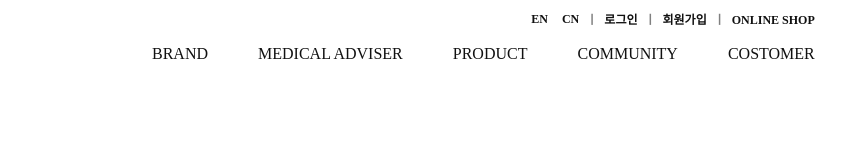
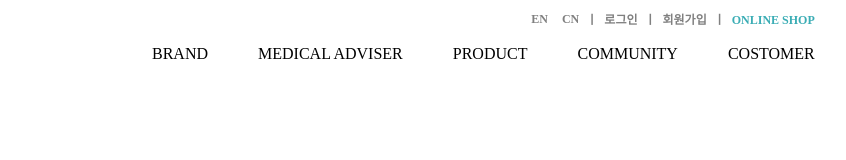
Before and after one commit to yeojin980/portfolio-web-sorbebe, a plain HTML site: page index.html in a window 1280 px wide. Shown: the top 160 px of the page, without its empty margins (118-964 px from the left). Drawn offline with Linux system fonts and the light colour scheme; files that its build step writes are made by us from their sources.

Commit message:
style.css

```diff
--- a/css/style.css
+++ b/css/style.css
@@ -150,7 +150,3 @@ footer{
     background-color:#32404d;
     text-align: center;
 }
-
-body, body * {
-  color: #111 !important;
-}
```
